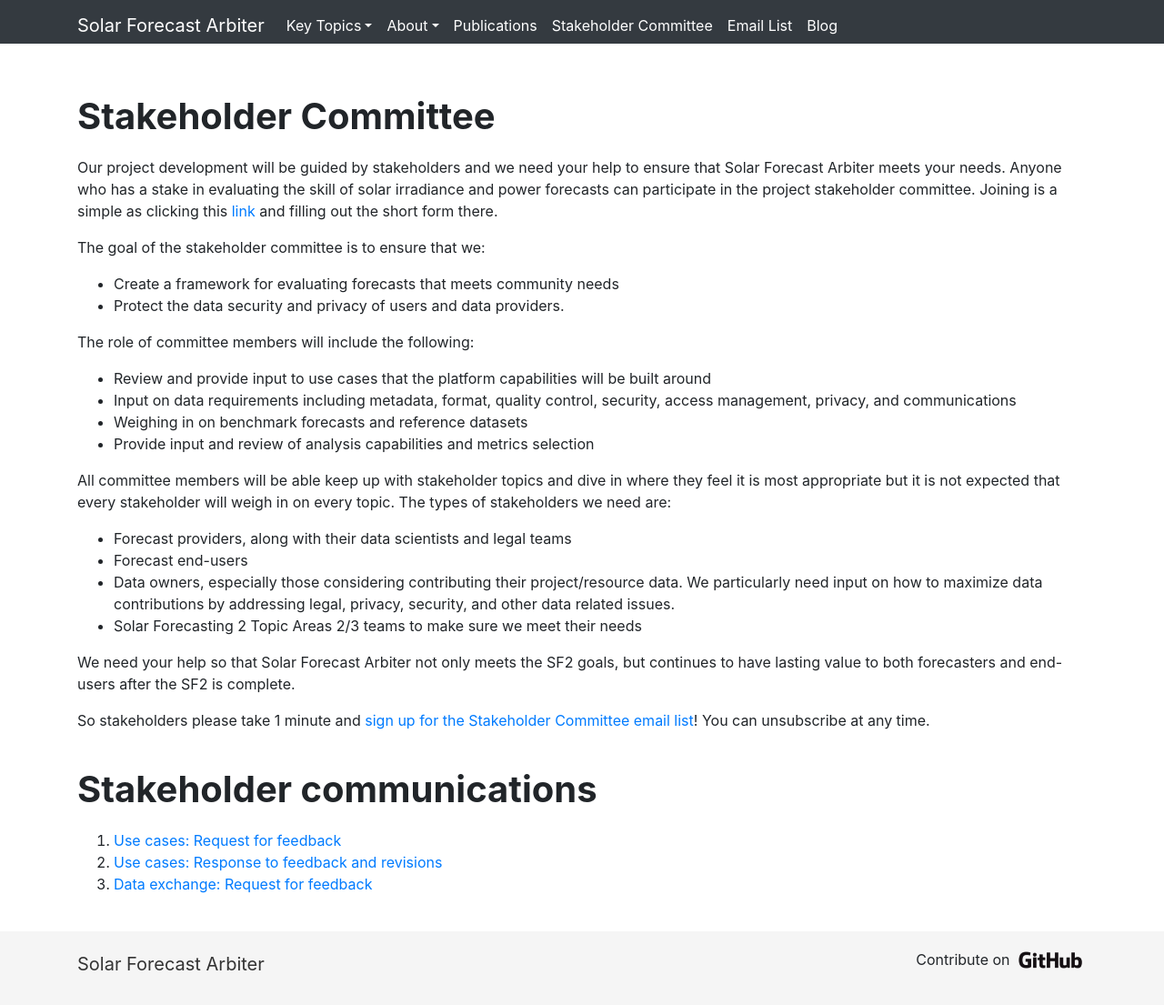
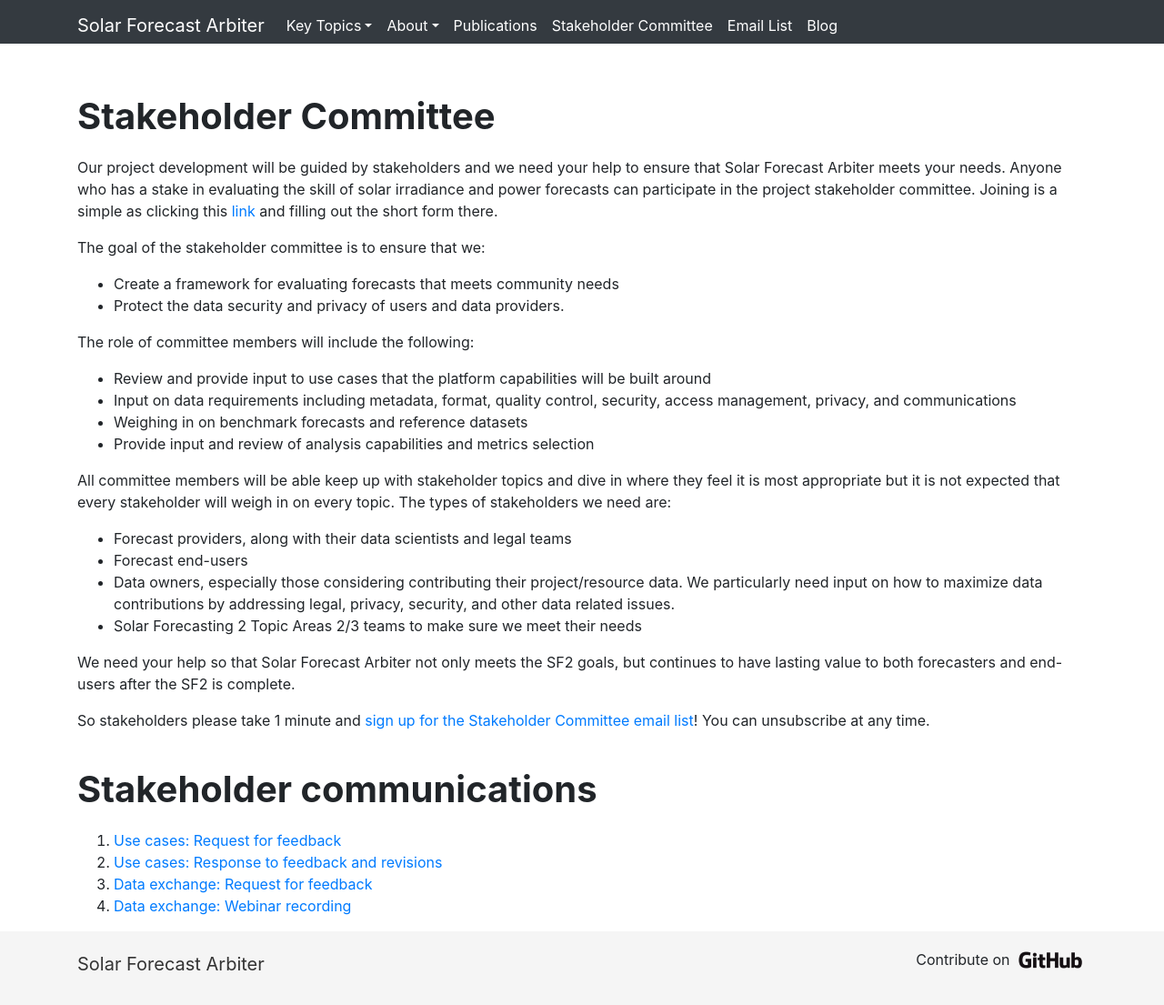
Before and after one commit to SolarArbiter/SolarArbiter.github.io, a Jekyll site: the page built from stakeholdercommittee.md, in a window 1280 px wide and 1105 px high. Shown: the whole window at 91% size. Built offline with Jekyll 4.4.1, drawn with Linux system fonts in a browser that asks for light colours; comment, search, counter and statistics services are not loaded; our own code applies the rules of GitHub Pages for plain Markdown files.

Commit message:
webinar recording

```diff
--- a/stakeholdercommittee.md
+++ b/stakeholdercommittee.md
@@ -34,3 +34,4 @@
 1. [Use cases: Request for feedback](https://mailchi.mp/15206f8cd8cb/feedback-request-for-use-cases?e=%5BUNIQID%5D)
 1. [Use cases: Response to feedback and revisions](https://mailchi.mp/ce0724ef08ff/revised-used-cases-ready-for-review?e=%5BUNIQID%5D)
 1. [Data exchange: Request for feedback](https://mailchi.mp/c2bf820086d5/data-exchange-feedback-request)
+1. [Data exchange: Webinar recording](https://mailchi.mp/05f35ded731e/data-exchange-feedback-request-265293?e=[UNIQID])
```
